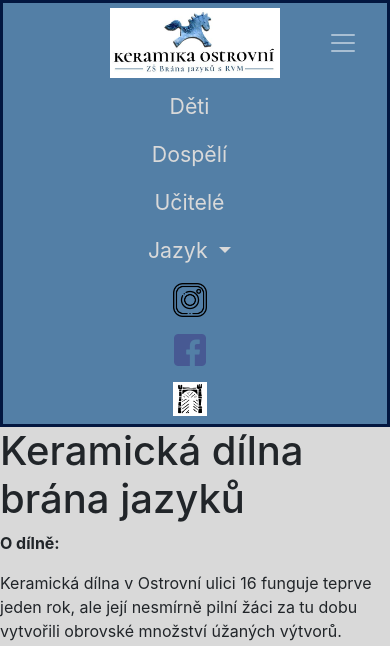
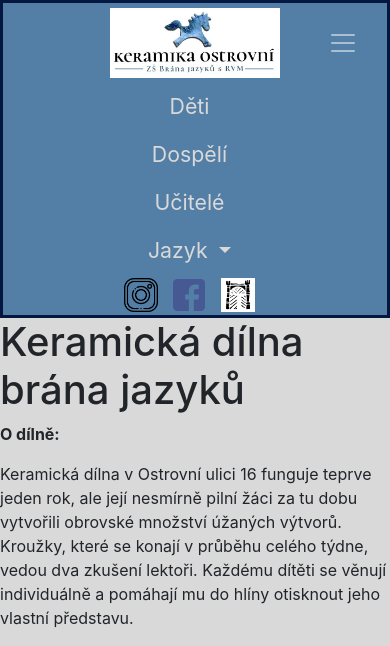
Before and after one commit to lukaster/keramika_brana_jazyku_mark_2, a PHP site: page / in a window 390 px wide, after a click that opens the changed part. Shown: the top 646 px of the page. Run offline with PHP 8.4, Linux system fonts and the light colour scheme.

Commit message:
styling social media one line links

```diff
--- a/styling/generated_css/navbar_styling.css
+++ b/styling/generated_css/navbar_styling.css
@@ -18,6 +18,13 @@
   #navbar-template-section .navbar-brand #nav-logo-picture {
     margin-right: 10px;
   }
+  #navbar-template-section #outside-pages-links {
+    display: grid;
+    grid-template-columns: auto auto auto;
+  }
+  #navbar-template-section #outside-pages-links a {
+    padding: 4px;
+  }
 }
 @media (max-width: 767px) {
   #navbar-template-section #language-dropdown {
@@ -33,13 +40,24 @@
     left: 50%;
     transform: translateX(-50%);
   }
+  #navbar-template-section #outside-pages-links {
+    display: grid;
+    grid-template-columns: auto auto auto;
+    padding-left: 30%;
+    padding-right: 30%;
+  }
+  #navbar-template-section #outside-pages-links a {
+    padding-bottom: 3px;
+    padding-top: 3px;
+  }
 }
 
-.nav-item a {
+.nav-link {
   color: #d9d9d9;
   font-size: 16pt;
 }
-.nav-item a:hover {
+
+.nav-link:hover {
   color: #031740;
 }
 
--- a/styling/scss_styling/navbar_styling.scss
+++ b/styling/scss_styling/navbar_styling.scss
@@ -29,6 +29,15 @@ $cdarkbeige: #bfbd9f;
         margin-right: 10px
       }
     }
+
+    #outside-pages-links {
+      display: grid;
+      grid-template-columns: auto auto auto;
+      a {
+        padding: 4px
+      }
+    }
+
   }
   @media (max-width: 767px) {
     #language-dropdown {
@@ -47,18 +56,29 @@ $cdarkbeige: #bfbd9f;
 
 
     }
+
+     #outside-pages-links {
+      display: grid;
+      grid-template-columns: auto auto auto;
+       padding-left: 30%;
+       padding-right: 30%;
+      a {
+        padding-bottom: 3px;
+        padding-top: 3px;
+      }
+    }
   }
 }
 
-.nav-item {
-  a {
-    color: $cgrey;
-    font-size: 16pt;
-  }
-  a:hover{
-    color:$cdarkblue;
-  }
+.nav-link {
+  color: $cgrey;
+  font-size: 16pt;
 }
+
+.nav-link:hover {
+  color: $cdarkblue;
+}
+
 
 #language-dropdown {
   #czech-flag {
@@ -72,7 +92,8 @@ $cdarkbeige: #bfbd9f;
     margin-top: 7px;
     margin-left: 3px
   }
-  .language_dropdown_button{
+
+  .language_dropdown_button {
     color: $cdarkblue;
   }
 }
```
Also changed, not shown: 1 other file.
